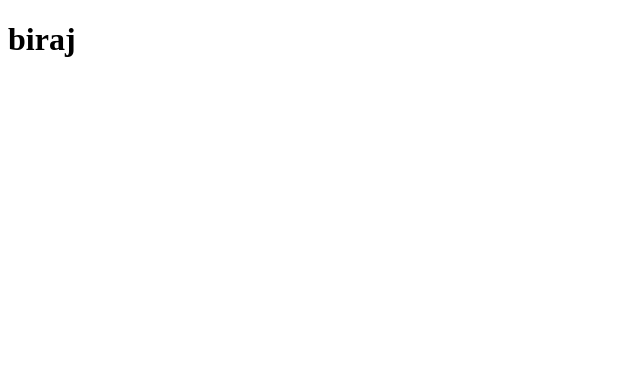
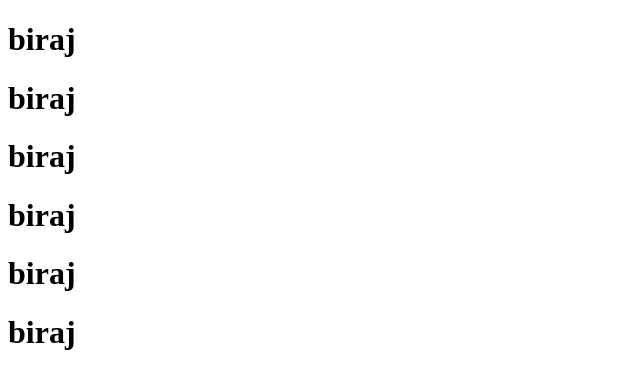
Before and after one commit to aman77654321/githubworkshop2024, a plain HTML site: page index.html in a window 1280 px wide. Shown: the whole page, without its empty margins (0-640 px from the left). Drawn offline with Linux system fonts and the light colour scheme.

Commit message:
new rbach

```diff
--- a/index.html
+++ b/index.html
@@ -7,6 +7,6 @@
 </head>
 <body>
     <h1>biraj </h1>
-
+    <h1>biraj </h1>    <h1>biraj </h1>    <h1>biraj </h1>    <h1>biraj </h1>    <h1>biraj </h1>
 </body>
 </html>
```
